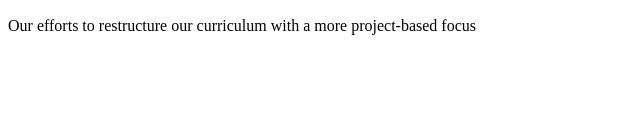
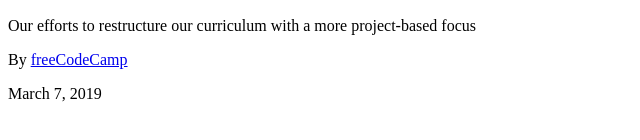
Before and after one commit to FRJ74/OnlineMagazine, a plain HTML site: page index.html in a window 1280 px wide. Shown: the part 362-502 px from the top of the page, without its empty margins (0-640 px from the left). Drawn offline with Linux system fonts and the light colour scheme; a web font is replaced by a local one.

```diff
--- a/index.html
+++ b/index.html
@@ -16,6 +16,10 @@
                 <h1 class="hero-title">OUR NEW CURRICULUM</h1>
                 <p class="hero-subtitle">Our efforts to restructure our curriculum with a more project-based focus</p>
             </header>
+            <div class="author">
+            <p class="author-name">By <a href="https://freecodecamp.org" rel="noreferrer" target="_blank"> freeCodeCamp</a></p>
+            <p class="publish-date">March 7, 2019</p>
+            </div>
         </section>
     </main>
 </body>
```
